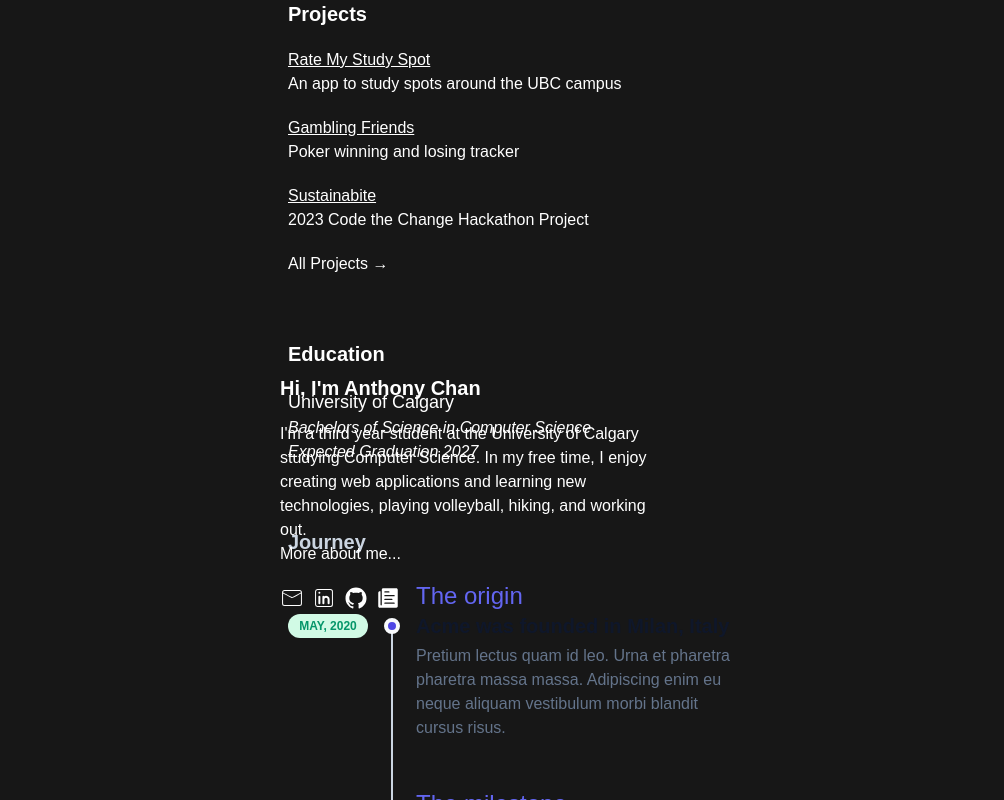
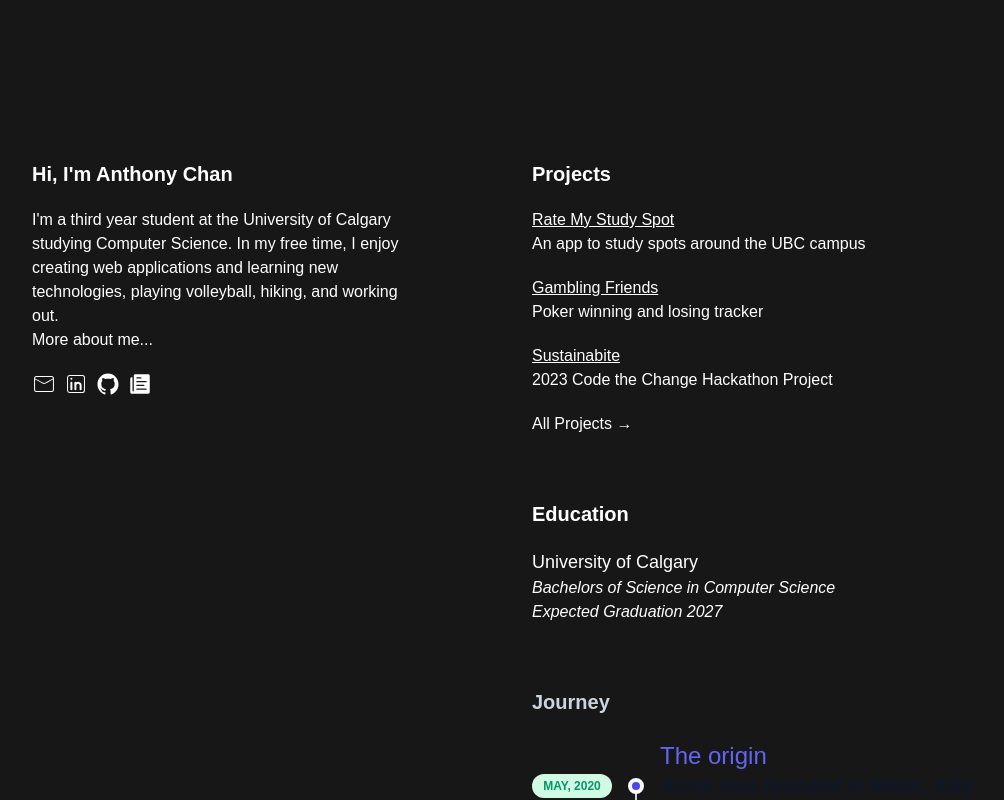
Before and after one commit to anthonyych4n/anthony-portfolio-new, a Next.js app: page / in a window 1280 px wide. Shown: the top 800 px of the page, without its empty margins (168-1172 px from the left). Built offline with nearby package versions, Linux system fonts and the light colour scheme.

Commit message:
scroll finished

```diff
--- a/src/app/page.tsx
+++ b/src/app/page.tsx
@@ -4,14 +4,18 @@ import Footer from '@/components/footer';
 
 export default function Home() {
   return (
-    <div className='flex items-center justify-center h-full bg-neutral-900 space-x-20 relative'>
-      <div className='min-w-30 h-screen fixed'>
-        <About />
-        {/*<Animation />*/}
-      </div>
-      <div className='min-w-30 scroll-smooth space-y-20'>
-        <Background />
-        <Footer />
+    <div className='flex justify-center min-h-screen bg-neutral-900'>
+      <div className='w-full max-w-7xl flex relative'>
+        <div className='fixed ml-[200px] w-[500px] pt-40'>
+          <About />
+          {/*<Animation />*/}
+        </div>
+        <div className='ml-[700px] flex-1 pt-40 '>
+          <div className='flex flex-col space-y-20'>
+            <Background />
+            <Footer />
+          </div>
+        </div>
       </div>
     </div>
   );
```
